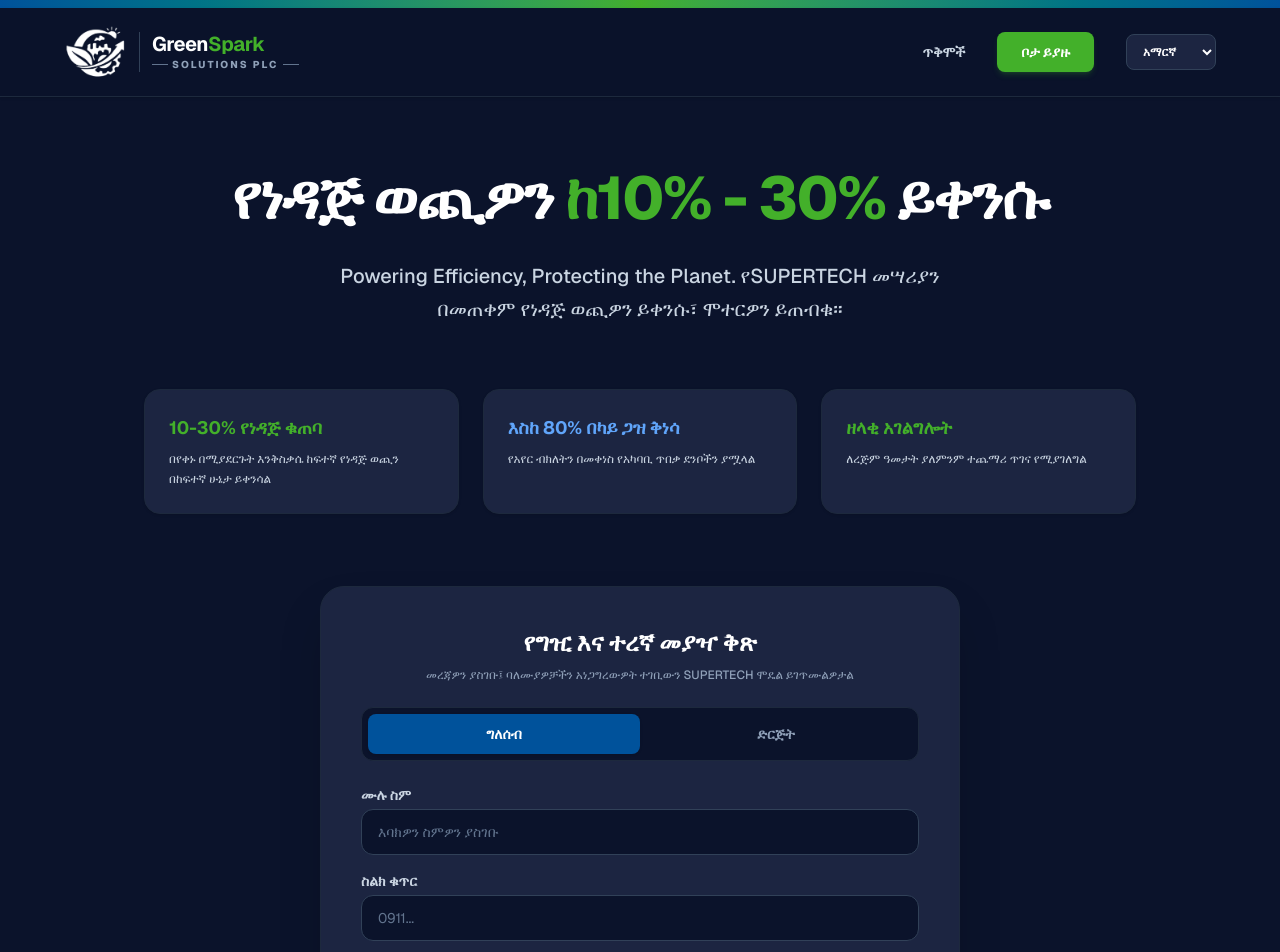
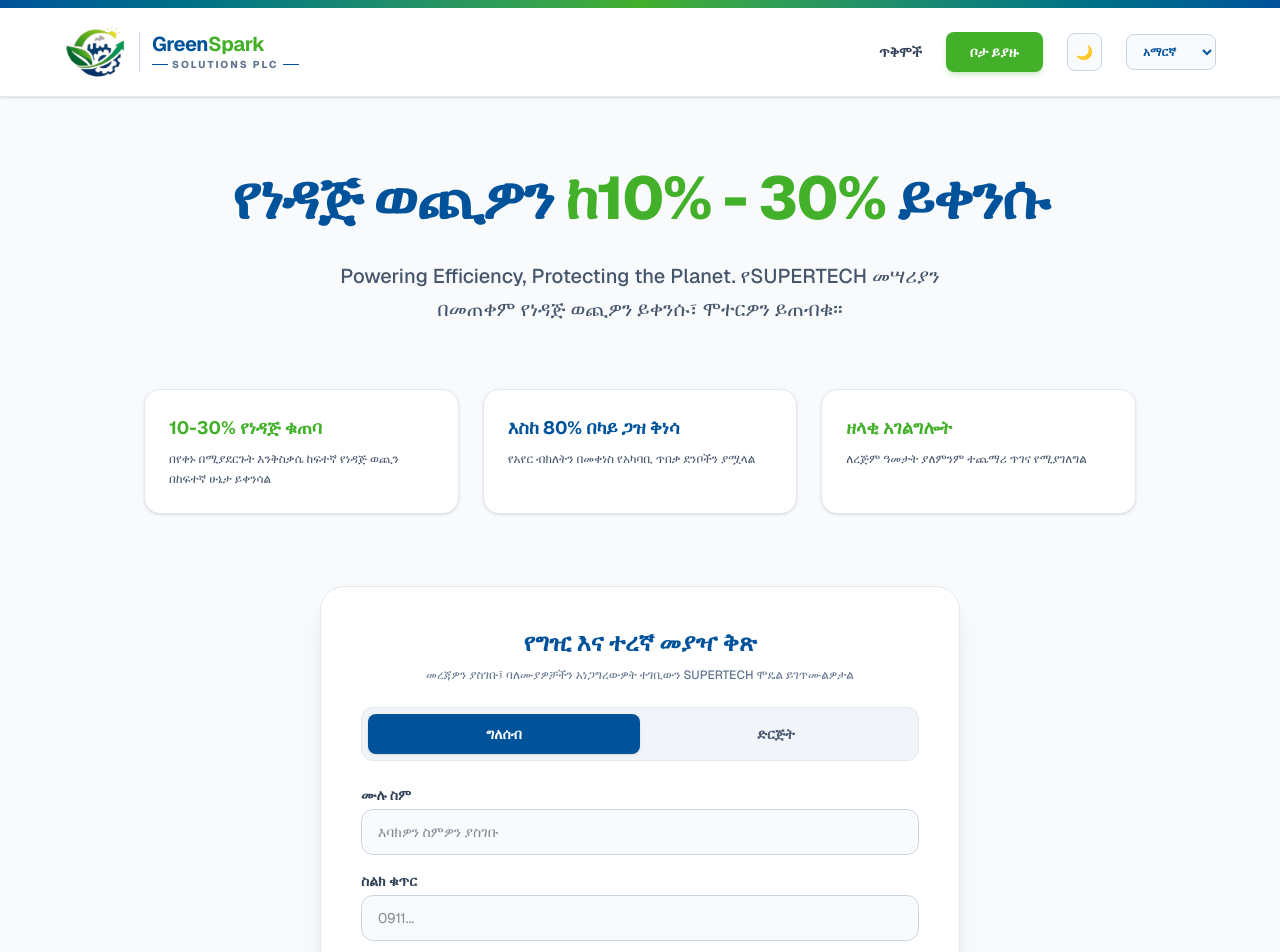
Before and after one commit to Zekariyas-19/greensparksolutions-website-, a Next.js app: page / in a window 1280 px wide. Shown: the top 952 px of the page. Built offline with nearby package versions, Linux system fonts and the light colour scheme; no server answers.

Commit message:
updat darkand light mode

```diff
--- a/app/page.tsx
+++ b/app/page.tsx
@@ -1,10 +1,11 @@
 "use client";
 
-import { useState } from "react";
+import { useState, useEffect } from "react";
 import { supabase } from "@/lib/supabase";
 
 export default function Home() {
   const [lang, setLang] = useState<"am" | "en">("am");
+  const [theme, setTheme] = useState<"light" | "dark">("light");
   const [mobileMenuOpen, setMobileMenuOpen] = useState<boolean>(false);
   const [customerType, setCustomerType] = useState<"individual" | "company">("individual");
 
@@ -180,55 +181,74 @@
     { key: "E", label: t.tierE },
   ];
 
+  const isDark = theme === "dark";
+
   return (
-    <main className="min-h-screen bg-[#0B132B] text-slate-100 font-sans selection:bg-[#43B02A] selection:text-white">
+    <main className={`min-h-screen font-sans transition-colors duration-300 ${isDark ? "bg-[#0B132B] text-slate-100 selection:bg-[#43B02A] selection:text-white" : "bg-[#F8FAFC] text-slate-800 selection:bg-[#43B02A] selection:text-white"}`}>
       {/* Top Brand Accent Line */}
       <div className="h-2 w-full bg-gradient-to-r from-[#00529B] via-[#43B02A] to-[#00529B]"></div>
 
-      {/* Navigation Bar matching Dark Mode and Dark Business Card Style */}
-      <nav className="flex justify-between items-center px-6 md:px-16 py-4 bg-[#0B132B]/90 backdrop-blur-md border-b border-slate-800 sticky top-0 z-40 shadow-sm">
-        {/* Brand Logo and Styled Name Matching Dark Card Layout */}
+      {/* Navigation Bar with Theme & Language Switchers */}
+      <nav className={`flex justify-between items-center px-6 md:px-16 py-4 backdrop-blur-md border-b sticky top-0 z-40 shadow-sm transition-colors duration-300 ${isDark ? "bg-[#0B132B]/90 border-slate-800" : "bg-white/90 border-slate-200"}`}>
+        {/* Brand Logo and Styled Name Matching Manual */}
         <div className="flex items-center gap-3">
           <img
             src="/logo.png"
             alt="GreenSpark Solutions Logo"
-            className="h-10 md:h-14 w-auto object-contain brightness-0 invert"
+            className={`h-10 md:h-14 w-auto object-contain transition-all duration-300 ${isDark ? "brightness-0 invert" : ""}`}
           />
-          <div className="flex flex-col justify-center border-l border-slate-700 pl-3">
-            <span className="text-lg md:text-xl font-bold tracking-tight text-white leading-tight">
+          <div className={`flex flex-col justify-center border-l pl-3 ${isDark ? "border-slate-700" : "border-slate-300"}`}>
+            <span className={`text-lg md:text-xl font-bold tracking-tight leading-tight ${isDark ? "text-white" : "text-[#00529B]"}`}>
               Green<span className="text-[#43B02A]">Spark</span>
             </span>
             <div className="flex items-center space-x-1">
-              <div className="h-[1px] w-4 bg-slate-500"></div>
-              <span className="text-[9px] md:text-[10px] font-extrabold tracking-[0.2em] text-slate-400 uppercase">
+              <div className={`h-[1px] w-4 ${isDark ? "bg-slate-500" : "bg-[#00529B]"}`}></div>
+              <span className={`text-[9px] md:text-[10px] font-extrabold tracking-[0.2em] uppercase ${isDark ? "text-slate-400" : "text-slate-500"}`}>
                 SOLUTIONS PLC
               </span>
-              <div className="h-[1px] w-4 bg-slate-500"></div>
+              <div className={`h-[1px] w-4 ${isDark ? "bg-slate-500" : "bg-[#00529B]"}`}></div>
             </div>
           </div>
         </div>
 
-        <div className="hidden md:flex items-center space-x-8 text-sm font-semibold">
-          <a href="#benefits" className="text-slate-300 hover:text-[#43B02A] transition">{t.navServices}</a>
+        <div className="hidden md:flex items-center space-x-6 text-sm font-semibold">
+          <a href="#benefits" className={`transition ${isDark ? "text-slate-300 hover:text-[#43B02A]" : "text-slate-700 hover:text-[#00529B]"}`}>{t.navServices}</a>
           <a href="#booking" className="bg-[#43B02A] hover:bg-[#389623] text-white px-6 py-2.5 rounded-lg transition shadow-md shadow-[#43B02A]/20">
             {t.navBook}
           </a>
 
+          {/* Theme Switcher Button */}
+          <button
+            onClick={() => setTheme(isDark ? "light" : "dark")}
+            className={`p-2 rounded-lg border transition text-sm flex items-center justify-center ${isDark ? "border-slate-700 bg-[#1C2541] text-amber-400 hover:bg-slate-800" : "border-slate-300 bg-slate-50 text-slate-700 hover:bg-slate-100"}`}
+            title="Toggle Light/Dark Mode"
+          >
+            {isDark ? "☀️" : "🌙"}
+          </button>
+
           <select
             value={lang}
             onChange={(e) => setLang(e.target.value as "am" | "en")}
-            className="font-bold px-3 py-2 rounded-lg focus:outline-none cursor-pointer border border-slate-700 bg-[#1C2541] text-white transition text-xs"
+            className={`font-bold px-3 py-2 rounded-lg focus:outline-none cursor-pointer border transition text-xs ${isDark ? "border-slate-700 bg-[#1C2541] text-white" : "border-slate-300 bg-slate-50 text-[#00529B]"}`}
           >
             <option value="am">አማርኛ</option>
             <option value="en">English</option>
           </select>
         </div>
 
-        <div className="flex md:hidden items-center space-x-3">
+        <div className="flex md:hidden items-center space-x-2">
+          {/* Theme Switcher Button Mobile */}
+          <button
+            onClick={() => setTheme(isDark ? "light" : "dark")}
+            className={`p-2 rounded-lg border text-xs ${isDark ? "border-slate-700 bg-[#1C2541] text-amber-400" : "border-slate-300 bg-slate-50 text-slate-700"}`}
+          >
+            {isDark ? "☀️" : "🌙"}
+          </button>
+
           <select
             value={lang}
             onChange={(e) => setLang(e.target.value as "am" | "en")}
-            className="font-bold px-2.5 py-1.5 rounded-lg border border-slate-700 bg-[#1C2541] text-white text-xs"
+            className={`font-bold px-2.5 py-1.5 rounded-lg border text-xs ${isDark ? "border-slate-700 bg-[#1C2541] text-white" : "border-slate-300 bg-slate-50 text-[#00529B]"}`}
           >
             <option value="am">አማ</option>
             <option value="en">EN</option>
@@ -236,7 +256,7 @@
 
           <button
             onClick={() => setMobileMenuOpen(!mobileMenuOpen)}
-            className="p-2 rounded-lg border border-slate-700 bg-[#1C2541] text-white text-base"
+            className={`p-2 rounded-lg border text-base ${isDark ? "border-slate-700 bg-[#1C2541] text-white" : "border-slate-300 bg-slate-50 text-slate-800"}`}
           >
             {mobileMenuOpen ? "✕" : "☰"}
           </button>
@@ -244,11 +264,11 @@
       </nav>
 
       {mobileMenuOpen && (
-        <div className="md:hidden flex flex-col space-y-3 px-6 py-5 bg-[#1C2541] border-b border-slate-800 shadow-lg">
+        <div className={`md:hidden flex flex-col space-y-3 px-6 py-5 border-b shadow-lg transition-colors duration-300 ${isDark ? "bg-[#1C2541] border-slate-800" : "bg-white border-slate-200"}`}>
           <a
             href="#benefits"
             onClick={() => setMobileMenuOpen(false)}
-            className="text-base font-medium py-1.5 text-slate-300 hover:text-[#43B02A]"
+            className={`text-base font-medium py-1.5 ${isDark ? "text-slate-300 hover:text-[#43B02A]" : "text-slate-700 hover:text-[#00529B]"}`}
           >
             {t.navServices}
           </a>
@@ -264,46 +284,46 @@
 
       {/* Hero Section */}
       <section className="flex flex-col items-center justify-center text-center px-4 pt-16 pb-12 max-w-5xl mx-auto">
-        <h2 className="text-3xl sm:text-5xl md:text-6xl font-extrabold tracking-tight mb-6 text-white leading-tight">
+        <h2 className={`text-3xl sm:text-5xl md:text-6xl font-extrabold tracking-tight mb-6 leading-tight ${isDark ? "text-white" : "text-[#00529B]"}`}>
           {t.heroTitle1} <span className="text-[#43B02A]">{t.heroTitle2}</span> {t.heroTitle3}
         </h2>
-        <p className="text-base md:text-xl mb-12 max-w-2xl leading-relaxed text-slate-300 font-medium">
+        <p className={`text-base md:text-xl mb-12 max-w-2xl leading-relaxed font-medium ${isDark ? "text-slate-300" : "text-slate-600"}`}>
           {t.heroDesc}
         </p>
 
         {/* Benefits Cards */}
         <div id="benefits" className="grid grid-cols-1 md:grid-cols-3 gap-6 w-full mt-4 text-left">
-          <div className="p-6 rounded-2xl border border-slate-800 bg-[#1C2541] shadow-sm hover:shadow-md hover:border-[#43B02A] transition">
+          <div className={`p-6 rounded-2xl border transition shadow-sm hover:shadow-md ${isDark ? "border-slate-800 bg-[#1C2541] hover:border-[#43B02A]" : "border-slate-200 bg-white hover:border-[#43B02A]"}`}>
             <h4 className="text-[#43B02A] font-bold text-lg mb-2">{t.feat1Title}</h4>
-            <p className="text-xs leading-relaxed text-slate-300">{t.feat1Desc}</p>
+            <p className={`text-xs leading-relaxed ${isDark ? "text-slate-300" : "text-slate-600"}`}>{t.feat1Desc}</p>
           </div>
 
-          <div className="p-6 rounded-2xl border border-slate-800 bg-[#1C2541] shadow-sm hover:shadow-md hover:border-[#00529B] transition">
-            <h4 className="text-[#60A5FA] font-bold text-lg mb-2">{t.feat2Title}</h4>
-            <p className="text-xs leading-relaxed text-slate-300">{t.feat2Desc}</p>
+          <div className={`p-6 rounded-2xl border transition shadow-sm hover:shadow-md ${isDark ? "border-slate-800 bg-[#1C2541] hover:border-[#00529B]" : "border-slate-200 bg-white hover:border-[#00529B]"}`}>
+            <h4 className={`font-bold text-lg mb-2 ${isDark ? "text-[#60A5FA]" : "text-[#00529B]"}`}>{t.feat2Title}</h4>
+            <p className={`text-xs leading-relaxed ${isDark ? "text-slate-300" : "text-slate-600"}`}>{t.feat2Desc}</p>
           </div>
 
-          <div className="p-6 rounded-2xl border border-slate-800 bg-[#1C2541] shadow-sm hover:shadow-md hover:border-[#43B02A] transition">
+          <div className={`p-6 rounded-2xl border transition shadow-sm hover:shadow-md ${isDark ? "border-slate-800 bg-[#1C2541] hover:border-[#43B02A]" : "border-slate-200 bg-white hover:border-[#43B02A]"}`}>
             <h4 className="text-[#43B02A] font-bold text-lg mb-2">{t.feat3Title}</h4>
-            <p className="text-xs leading-relaxed text-slate-300">{t.feat3Desc}</p>
+            <p className={`text-xs leading-relaxed ${isDark ? "text-slate-300" : "text-slate-600"}`}>{t.feat3Desc}</p>
           </div>
         </div>
       </section>
 
       {/* Booking Form Section */}
       <section id="booking" className="max-w-2xl mx-auto px-4 pb-20 pt-6">
-        <div className="p-6 md:p-10 rounded-3xl shadow-2xl border border-slate-800 bg-[#1C2541]">
-          <h3 className="text-xl md:text-2xl font-bold text-center mb-2 text-white">{t.formTitle}</h3>
-          <p className="text-xs text-center mb-6 text-slate-400 font-medium">{t.formSub}</p>
+        <div className={`p-6 md:p-10 rounded-3xl shadow-xl border transition-colors duration-300 ${isDark ? "border-slate-800 bg-[#1C2541]" : "border-slate-200 bg-white"}`}>
+          <h3 className={`text-xl md:text-2xl font-bold text-center mb-2 ${isDark ? "text-white" : "text-[#00529B]"}`}>{t.formTitle}</h3>
+          <p className={`text-xs text-center mb-6 font-medium ${isDark ? "text-slate-400" : "text-slate-500"}`}>{t.formSub}</p>
 
-          <div className="flex bg-[#0B132B] p-1.5 rounded-xl border border-slate-800 mb-6">
+          <div className={`flex p-1.5 rounded-xl border mb-6 ${isDark ? "bg-[#0B132B] border-slate-800" : "bg-slate-100 border-slate-200"}`}>
             <button
               type="button"
               onClick={() => setCustomerType("individual")}
               className={`flex-1 py-2.5 text-xs md:text-sm font-bold rounded-lg transition ${
                 customerType === "individual"
                   ? "bg-[#00529B] text-white shadow-sm"
-                  : "text-slate-400 hover:text-white"
+                  : isDark ? "text-slate-400 hover:text-white" : "text-slate-600 hover:text-slate-900"
               }`}
             >
               {t.tabIndividual}
@@ -314,7 +334,7 @@
               className={`flex-1 py-2.5 text-xs md:text-sm font-bold rounded-lg transition ${
                 customerType === "company"
                   ? "bg-[#00529B] text-white shadow-sm"
-                  : "text-slate-400 hover:text-white"
+                  : isDark ? "text-slate-400 hover:text-white" : "text-slate-600 hover:text-slate-900"
               }`}
             >
               {t.tabCompany}
@@ -322,7 +342,7 @@
           </div>
 
           {statusMessage && (
-            <div className="p-4 rounded-xl text-sm mb-4 font-semibold text-center bg-red-950/50 border border-red-800 text-red-400">
+            <div className={`p-4 rounded-xl text-sm mb-4 font-semibold text-center border ${isDark ? "bg-red-950/50 border-red-800 text-red-400" : "bg-red-50 border-red-300 text-red-600"}`}>
               {statusMessage.text}
             </div>
           )}
@@ -331,25 +351,25 @@
             {customerType === "individual" && (
               <>
                 <div>
-                  <label className="block text-sm font-semibold mb-1 text-slate-300">{t.labelFullName}</label>
+                  <label className={`block text-sm font-semibold mb-1 ${isDark ? "text-slate-300" : "text-slate-700"}`}>{t.labelFullName}</label>
                   <input
                     type="text"
                     required
                     value={fullName}
                     onChange={(e) => setFullName(e.target.value)}
                     placeholder={t.phFullName}
-                    className="w-full rounded-xl px-4 py-3 border border-slate-700 bg-[#0B132B] text-white placeholder-slate-500 focus:outline-none focus:border-[#43B02A] transition text-sm"
+                    className={`w-full rounded-xl px-4 py-3 border transition text-sm focus:outline-none focus:border-[#43B02A] ${isDark ? "border-slate-700 bg-[#0B132B] text-white placeholder-slate-500" : "border-slate-300 bg-slate-50 text-slate-900"}`}
                   />
                 </div>
                 <div>
-                  <label className="block text-sm font-semibold mb-1 text-slate-300">{t.labelPhone}</label>
+                  <label className={`block text-sm font-semibold mb-1 ${isDark ? "text-slate-300" : "text-slate-700"}`}>{t.labelPhone}</label>
                   <input
                     type="tel"
                     required
                     value={phone}
                     onChange={(e) => setPhone(e.target.value)}
                     placeholder={t.phPhone}
-                    className="w-full rounded-xl px-4 py-3 border border-slate-700 bg-[#0B132B] text-white placeholder-slate-500 focus:outline-none focus:border-[#43B02A] transition text-sm"
+                    className={`w-full rounded-xl px-4 py-3 border transition text-sm focus:outline-none focus:border-[#43B02A] ${isDark ? "border-slate-700 bg-[#0B132B] text-white placeholder-slate-500" : "border-slate-300 bg-slate-50 text-slate-900"}`}
                   />
                 </div>
               </>
@@ -358,37 +378,37 @@
             {customerType === "company" && (
               <>
                 <div>
-                  <label className="block text-sm font-semibold mb-1 text-slate-300">{t.labelCompanyName}</label>
+                  <label className={`block text-sm font-semibold mb-1 ${isDark ? "text-slate-300" : "text-slate-700"}`}>{t.labelCompanyName}</label>
                   <input
                     type="text"
                     required
                     value={companyName}
                     onChange={(e) => setCompanyName(e.target.value)}
                     placeholder={t.phCompanyName}
-                    className="w-full rounded-xl px-4 py-3 border border-slate-700 bg-[#0B132B] text-white placeholder-slate-500 focus:outline-none focus:border-[#43B02A] transition text-sm"
+                    className={`w-full rounded-xl px-4 py-3 border transition text-sm focus:outline-none focus:border-[#43B02A] ${isDark ? "border-slate-700 bg-[#0B132B] text-white placeholder-slate-500" : "border-slate-300 bg-slate-50 text-slate-900"}`}
                   />
                 </div>
                 <div className="grid grid-cols-1 md:grid-cols-2 gap-4">
                   <div>
-                    <label className="block text-sm font-semibold mb-1 text-slate-300">{t.labelTin}</label>
+                    <label className={`block text-sm font-semibold mb-1 ${isDark ? "text-slate-300" : "text-slate-700"}`}>{t.labelTin}</label>
                     <input
                       type="text"
                       required
                       value={tin}
                       onChange={(e) => setTin(e.target.value)}
                       placeholder={t.phTin}
-                      className="w-full rounded-xl px-4 py-3 border border-slate-700 bg-[#0B132B] text-white placeholder-slate-500 focus:outline-none focus:border-[#43B02A] transition text-sm"
+                      className={`w-full rounded-xl px-4 py-3 border transition text-sm focus:outline-none focus:border-[#43B02A] ${isDark ? "border-slate-700 bg-[#0B132B] text-white placeholder-slate-500" : "border-slate-300 bg-slate-50 text-slate-900"}`}
                     />
                   </div>
                   <div>
-                    <label className="block text-sm font-semibold mb-1 text-slate-300">{t.labelAddress}</label>
+                    <label className={`block text-sm font-semibold mb-1 ${isDark ? "text-slate-300" : "text-slate-700"}`}>{t.labelAddress}</label>
                     <input
                       type="text"
                       required
                       value={address}
                       onChange={(e) => setAddress(e.target.value)}
                       placeholder={t.phAddress}
-                      className="w-full rounded-xl px-4 py-3 border border-slate-700 bg-[#0B132B] text-white placeholder-slate-500 focus:outline-none focus:border-[#43B02A] transition text-sm"
+                      className={`w-full rounded-xl px-4 py-3 border transition text-sm focus:outline-none focus:border-[#43B02A] ${isDark ? "border-slate-700 bg-[#0B132B] text-white placeholder-slate-500" : "border-slate-300 bg-slate-50 text-slate-900"}`}
                     />
                   </div>
                 </div>
@@ -396,7 +416,7 @@
             )}
 
             <div className="pt-4">
-              <label className="block text-sm font-bold mb-3 text-slate-300">
+              <label className={`block text-sm font-bold mb-3 ${isDark ? "text-slate-300" : "text-[#00529B]"}`}>
                 {t.labelVehicleSelection}
               </label>
 
@@ -408,8 +428,8 @@
                       key={item.key}
                       className={`flex items-center justify-between p-3.5 rounded-xl border transition ${
                         isSelected
-                          ? "border-[#43B02A] bg-[#43B02A]/10 shadow-sm"
-                          : "border-slate-800 bg-[#0B132B]"
+                          ? isDark ? "border-[#43B02A] bg-[#43B02A]/10 shadow-sm" : "border-[#43B02A] bg-[#43B02A]/5 shadow-sm"
+                          : isDark ? "border-slate-800 bg-[#0B132B]" : "border-slate-200 bg-slate-50"
                       }`}
                     >
                       <label className="flex items-center space-x-3 cursor-pointer flex-1">
@@ -419,18 +439,18 @@
                           onChange={() => handleVehicleToggle(item.key)}
                           className="w-4 h-4 accent-[#43B02A] rounded cursor-pointer"
                         />
-                        <span className="text-sm font-semibold text-slate-200">{item.label}</span>
+                        <span className={`text-sm font-semibold ${isDark ? "text-slate-200" : "text-slate-700"}`}>{item.label}</span>
                       </label>
 
                       {isSelected && (
                         <div className="flex items-center space-x-2">
-                          <span className="text-xs text-slate-400 font-medium">ብዛት፦</span>
+                          <span className={`text-xs font-medium ${isDark ? "text-slate-400" : "text-slate-500"}`}>ብዛት፦</span>
                           <input
                             type="number"
                             min="1"
                             value={vehicleCounts[item.key]}
                             onChange={(e) => handleCountChange(item.key, parseInt(e.target.value) || 1)}
-                            className="w-16 rounded-xl px-2.5 py-1.5 text-center text-sm border border-slate-700 bg-[#1C2541] text-white focus:outline-none focus:border-[#43B02A]"
+                            className={`w-16 rounded-xl px-2.5 py-1.5 text-center text-sm border focus:outline-none focus:border-[#43B02A] ${isDark ? "border-slate-700 bg-[#1C2541] text-white" : "border-slate-300 bg-white text-slate-900"}`}
                           />
                         </div>
                       )}
@@ -452,15 +472,15 @@
       </section>
 
       {/* Footer */}
-      <footer className="bg-[#050B14] text-slate-300 border-t border-slate-800 pt-12 pb-6 px-6 md:px-16">
+      <footer className={`border-t pt-12 pb-6 px-6 md:px-16 transition-colors duration-300 ${isDark ? "bg-[#050B14] text-slate-300 border-slate-800" : "bg-slate-900 text-slate-200 border-slate-800"}`}>
         <div className="max-w-7xl mx-auto grid grid-cols-1 md:grid-cols-4 gap-8 pb-10">
 
           <div className="space-y-4">
-            <div className="bg-[#1C2541] p-2.5 rounded-xl inline-flex items-center gap-2 border border-slate-800 shadow-md">
-              <img src="/logo.png" alt="GreenSpark Logo" className="h-8 object-contain brightness-0 invert" />
+            <div className={`p-2.5 rounded-xl inline-flex items-center gap-2 border shadow-md ${isDark ? "bg-[#1C2541] border-slate-800" : "bg-white border-transparent"}`}>
+              <img src="/logo.png" alt="GreenSpark Logo" className={`h-8 object-contain ${isDark ? "brightness-0 invert" : ""}`} />
               <div className="flex flex-col">
-                <span className="text-white font-bold text-xs leading-tight">GreenSpark</span>
-                <span className="text-[8px] text-slate-400 font-bold tracking-widest">SOLUTIONS PLC</span>
+                <span className={`font-bold text-xs leading-tight ${isDark ? "text-white" : "text-slate-900"}`}>GreenSpark</span>
+                <span className={`text-[8px] font-bold tracking-widest ${isDark ? "text-slate-400" : "text-slate-500"}`}>SOLUTIONS PLC</span>
               </div>
             </div>
             <p className="text-xs leading-relaxed text-slate-400">
@@ -509,18 +529,18 @@
 
       {showSuccessModal && (
         <div className="fixed inset-0 z-50 flex items-center justify-center bg-black/70 backdrop-blur-sm p-4">
-          <div className="max-w-md w-full p-6 rounded-3xl border border-slate-800 bg-[#1C2541] shadow-2xl text-center text-white">
+          <div className={`max-w-md w-full p-6 rounded-3xl border shadow-2xl text-center ${isDark ? "border-slate-800 bg-[#1C2541] text-white" : "border-slate-200 bg-white text-slate-900"}`}>
             <div className="w-16 h-16 bg-[#43B02A]/20 border border-[#43B02A] text-[#43B02A] rounded-full flex items-center justify-center text-3xl mx-auto mb-4">
               ✓
             </div>
-            <h3 className="text-2xl font-bold mb-2 text-white">{t.modalTitle}</h3>
+            <h3 className={`text-2xl font-bold mb-2 ${isDark ? "text-white" : "text-[#00529B]"}`}>{t.modalTitle}</h3>
 
-            <div className="my-4 p-4 rounded-2xl border border-green-800 bg-green-950/40 text-center">
-              <span className="text-xs text-slate-400 block mb-1 font-medium">{t.modalIdLabel}</span>
+            <div className={`my-4 p-4 rounded-2xl border text-center ${isDark ? "border-green-800 bg-green-950/40" : "border-green-200 bg-green-50"}`}>
+              <span className={`text-xs block mb-1 font-medium ${isDark ? "text-slate-400" : "text-slate-500"}`}>{t.modalIdLabel}</span>
               <span className="text-xl font-black text-[#43B02A] tracking-wider font-mono">{generatedBookingId}</span>
             </div>
 
-            <p className="text-xs leading-relaxed mb-6 text-slate-300">
+            <p className={`text-xs leading-relaxed mb-6 ${isDark ? "text-slate-300" : "text-slate-600"}`}>
               {t.modalDesc}
             </p>
 
```
